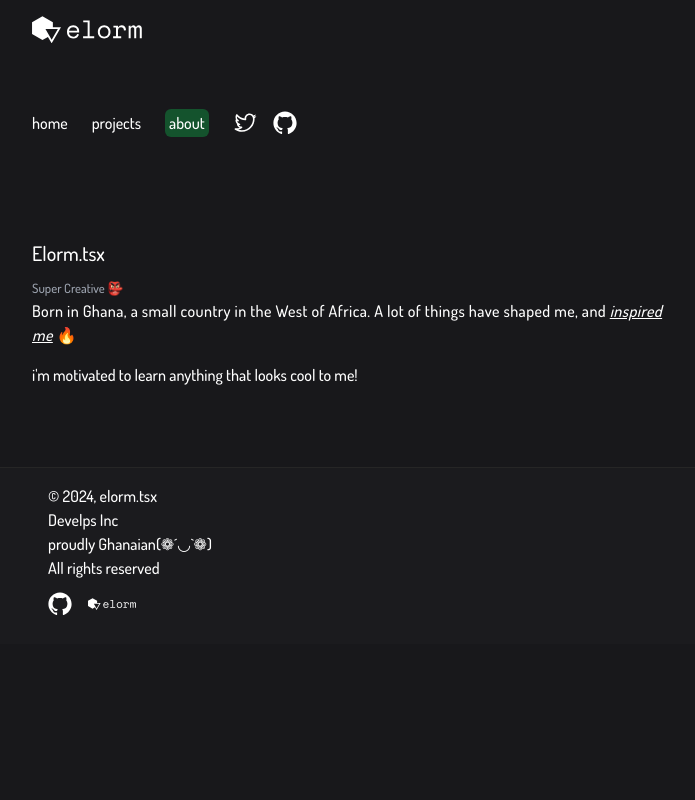
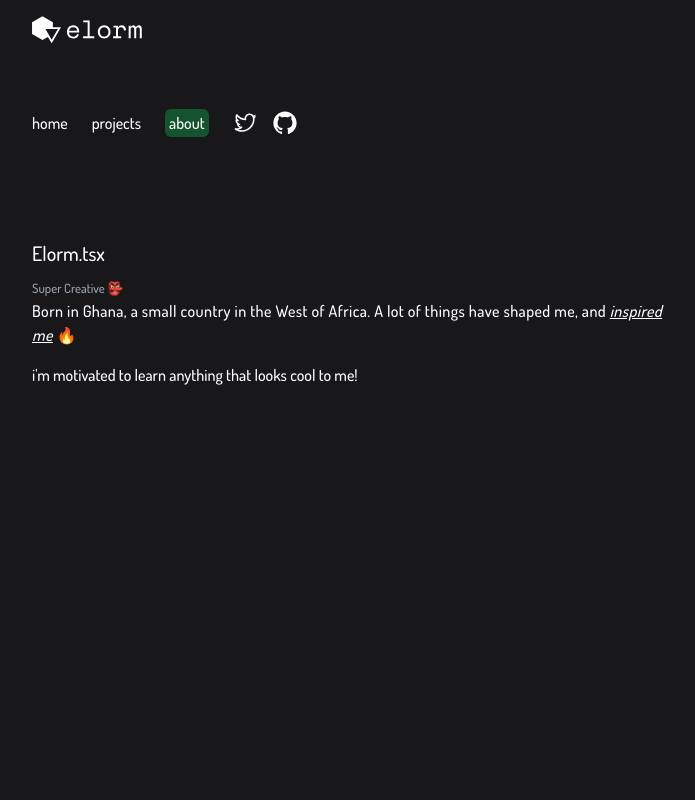
Before and after one commit to Akarikev/elorm, a Next.js app: page /about in a window 1280 px wide. Shown: the top 800 px of the page, without its empty margins (288-983 px from the left). Built offline with nearby package versions, Linux system fonts and the light colour scheme.

Commit message:
fix: about page

```diff
--- a/app/about/page.tsx
+++ b/app/about/page.tsx
@@ -2,7 +2,7 @@ import React from "react";
 
 function page() {
   return (
-    <div className="lex flex-col mt-5 px-6 md:p-10 lg:px-40 md:px-32 md:mx-10 lg:mx-40">
+    <div className="lex flex-col min-h-screen mt-5 px-6 md:p-10 lg:px-40 md:px-32 md:mx-10 lg:mx-40">
       <div>
         <div>
           <h1 className="text-xl text-bold mt-10 mb-2">Elorm.tsx</h1>
```
